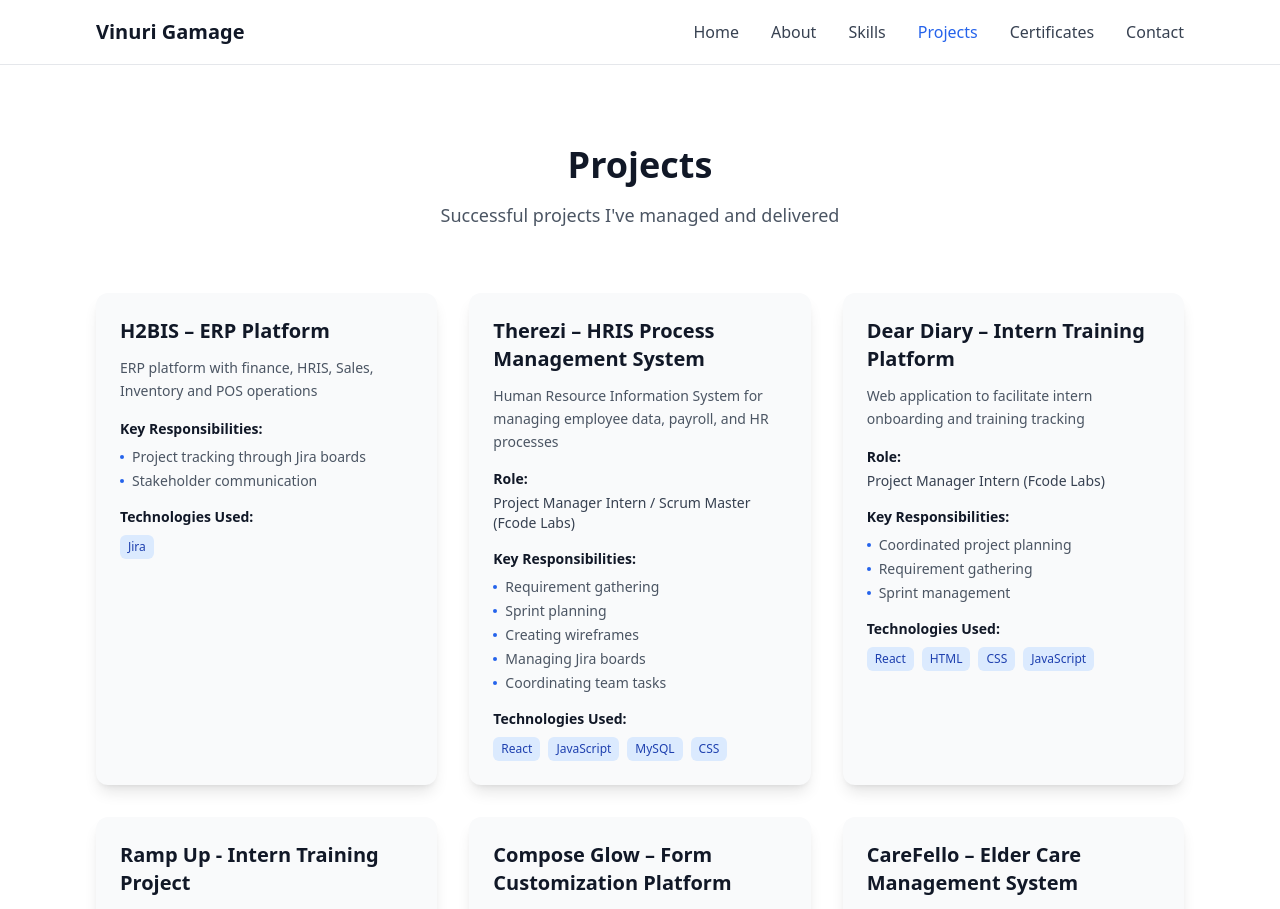
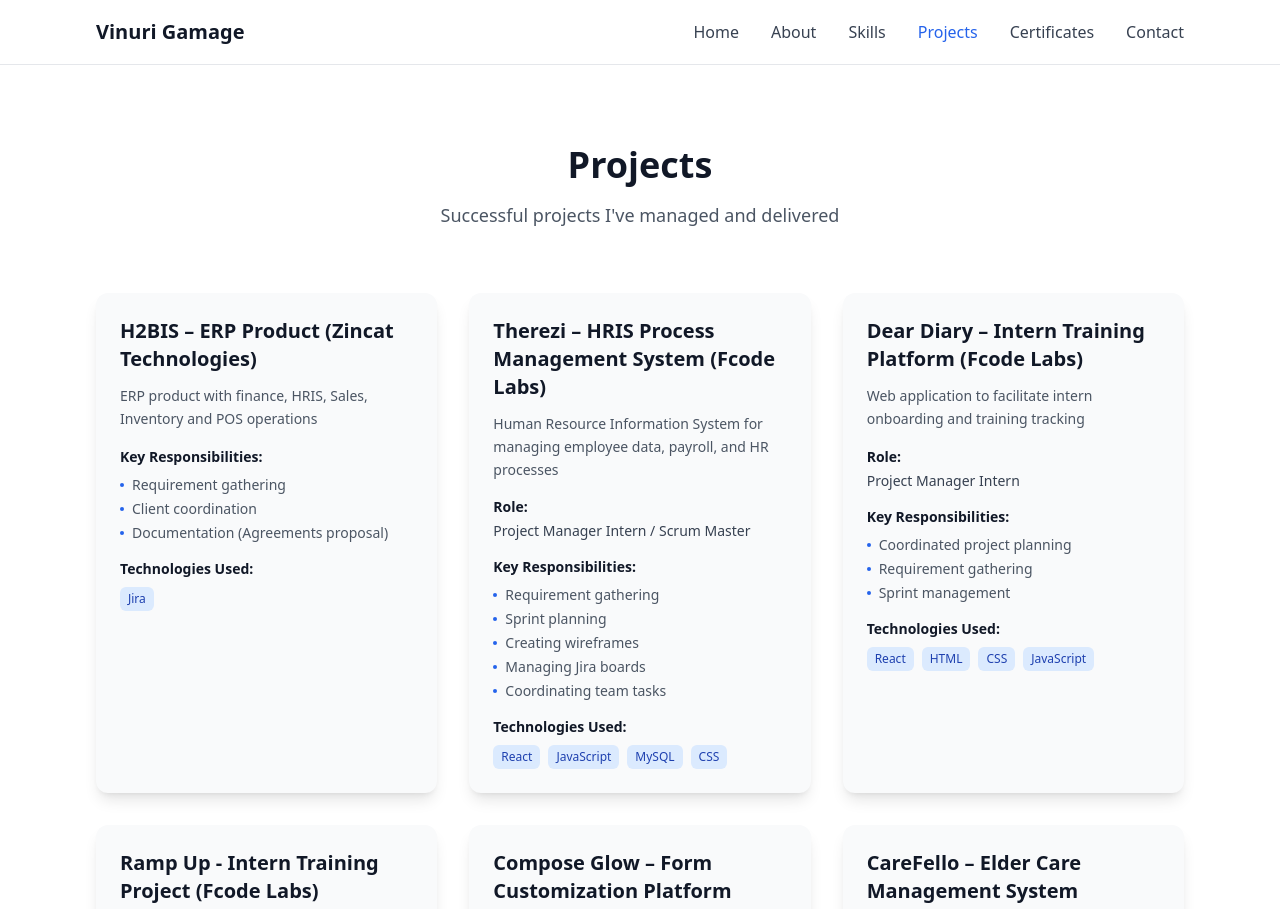
Before and after one commit to VinuriRGamage/Portfolio, a React (Create React App) app: page /projects in a window 1280 px wide. Shown: the top 909 px of the page. Built offline with nearby package versions, Linux system fonts and the light colour scheme.

Commit message:
add company

```diff
--- a/src/components/ProjectsGrid.jsx
+++ b/src/components/ProjectsGrid.jsx
@@ -4,34 +4,34 @@ const ProjectsGrid = () => {
   const projects = [
     {
       id: 1,
-      name: "H2BIS – ERP Platform",
-      description: "ERP platform with finance, HRIS, Sales, Inventory and POS operations",
+      name: "H2BIS – ERP Product (Zincat Technologies)",
+      description: "ERP product with finance, HRIS, Sales, Inventory and POS operations",
       role: "",
-      responsibilities: ["Project tracking through Jira boards", "Stakeholder communication"],
+      responsibilities: ["Requirement gathering", "Client coordination", "Documentation (Agreements proposal)"],
       technologies: ["Jira"],
       link: "#"
     },
     {
       id: 2,
-      name: "Therezi – HRIS Process Management System",
+      name: "Therezi – HRIS Process Management System (Fcode Labs)",
       description: "Human Resource Information System for managing employee data, payroll, and HR processes",
-      role: "Project Manager Intern / Scrum Master (Fcode Labs)",
+      role: "Project Manager Intern / Scrum Master ",
       responsibilities: ["Requirement gathering", "Sprint planning", "Creating wireframes", "Managing Jira boards", "Coordinating team tasks"],
       technologies: ["React", "JavaScript", "MySQL", "CSS"],
       link: "#"
     },
     {
       id: 3,
-      name: "Dear Diary – Intern Training Platform",
+      name: "Dear Diary – Intern Training Platform (Fcode Labs)",
       description: "Web application to facilitate intern onboarding and training tracking",
-      role: "Project Manager Intern (Fcode Labs)",
+      role: "Project Manager Intern ",
       responsibilities: ["Coordinated project planning", "Requirement gathering", "Sprint management"],
       technologies: ["React", "HTML", "CSS", "JavaScript"],
       link: "#"
     },
     {
       id: 4,
-      name: "Ramp Up - Intern Training Project",
+      name: "Ramp Up - Intern Training Project (Fcode Labs)",
       description: "Platform for managing & tracking intern training modules and progress reports.",
       role: "Project Manager Intern",
       responsibilities: ["Sprint reporting", "Coordinated tasks with development team", "Collected Feedback"],
@@ -40,9 +40,9 @@ const ProjectsGrid = () => {
     },
     {
       id: 5,
-      name: "Compose Glow – Form Customization Platform",
+      name: "Compose Glow – Form Customization Platform (Aventude)",
       description: "Platform for creating and customizing organizational forms",
-      role: "Project Manager Intern / Scrum Master (Aventude)",
+      role: "Project Manager Intern / Scrum Master ",
       responsibilities: ["Managed project timelines", "Jira boards management", "Sprint reporting", "Stakeholder communication"],
       technologies: ["Jira", "Trello", "Confluence"],
       link: "#"
```
